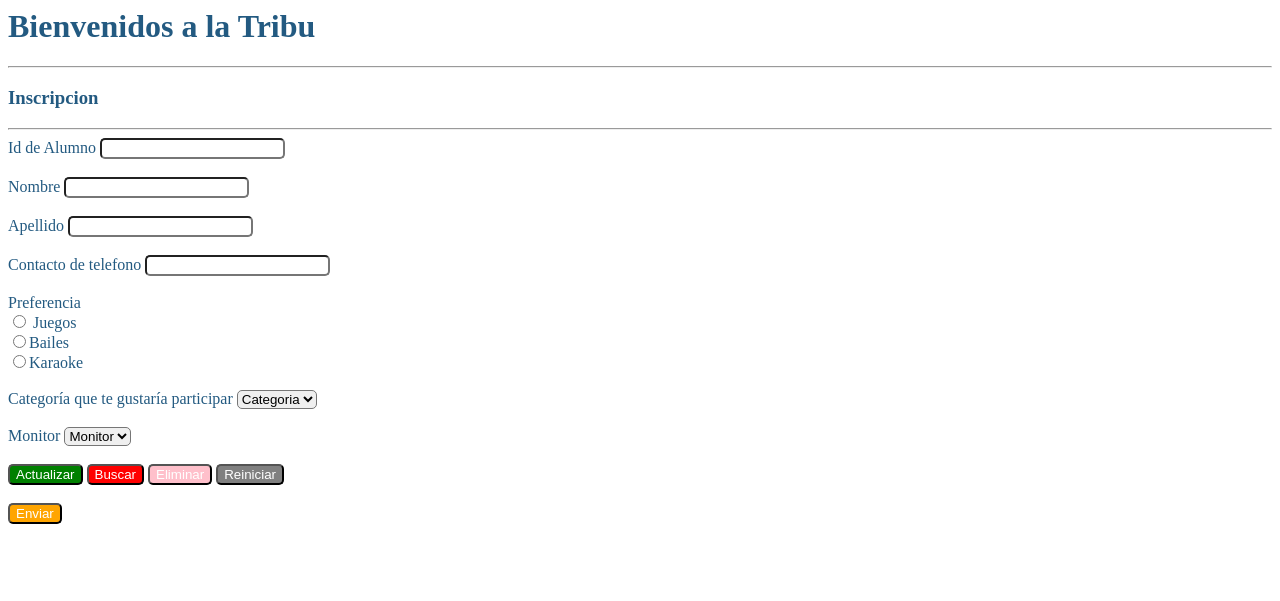
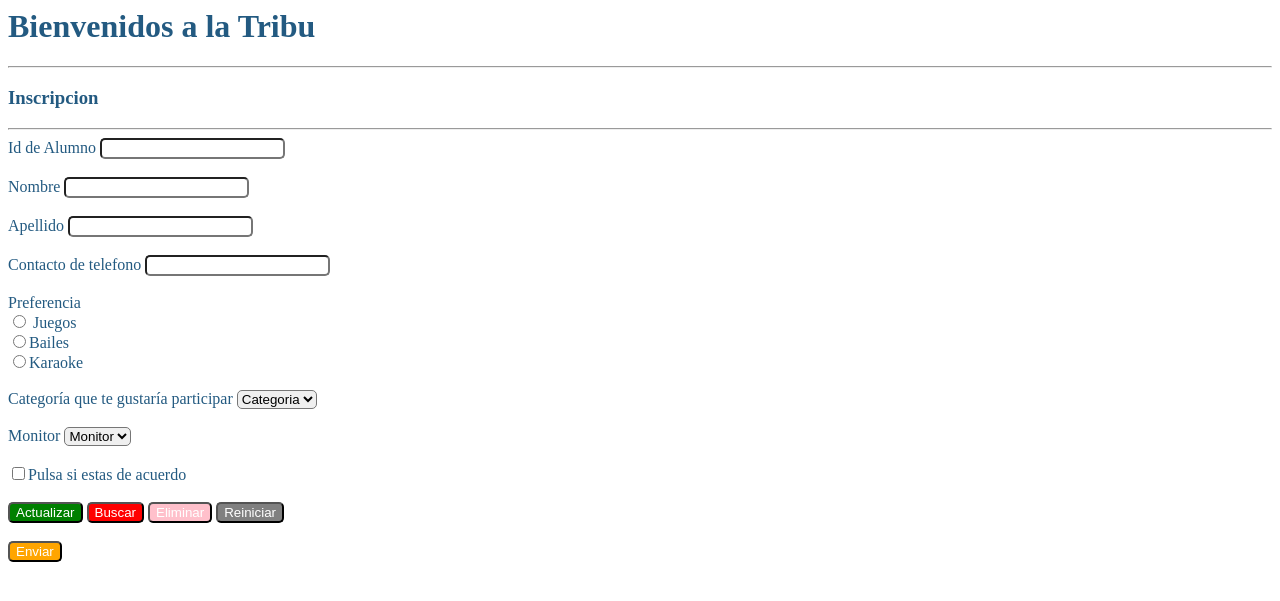
Before and after one commit to SergioSuarezSantos/sergio_bd, a PHP site: page / in a window 1280 px wide. Shown: the top 601 px of the page. Run offline with PHP 8.4, Linux system fonts and the light colour scheme.

Commit message:
subiendo

```diff
--- a/index.php
+++ b/index.php
@@ -66,6 +66,7 @@
                 <option value="3">Eva</option>
                 <option value="4">Manuel</option>
             </select><br /> <br />
+            <input type="checkbox" name="confirmar"><label>Pulsa si estas de acuerdo</label><br /><br />
             <input type="submit" name="Actualizar" value="Actualizar" class="verde"/>
             <input type="submit" name="Buscar" value="Buscar" class="rojo" />
             <input type="submit" name="Eliminar" value="Eliminar" class="rosa" />
```
